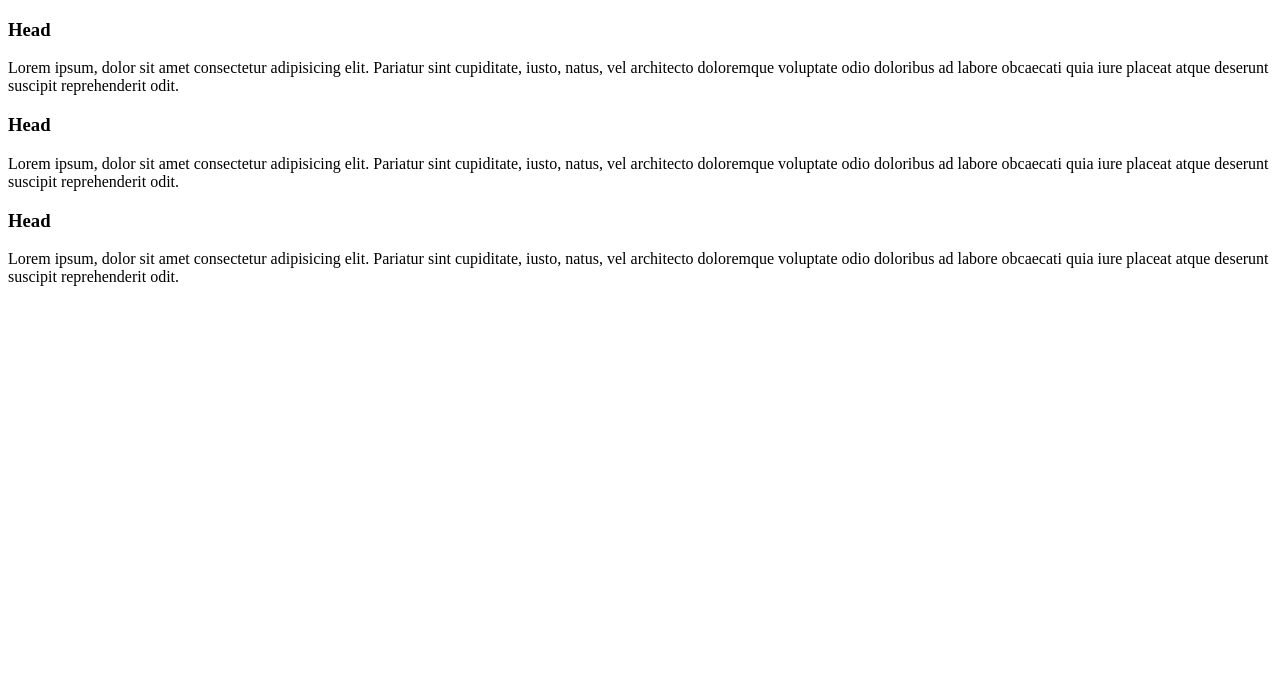
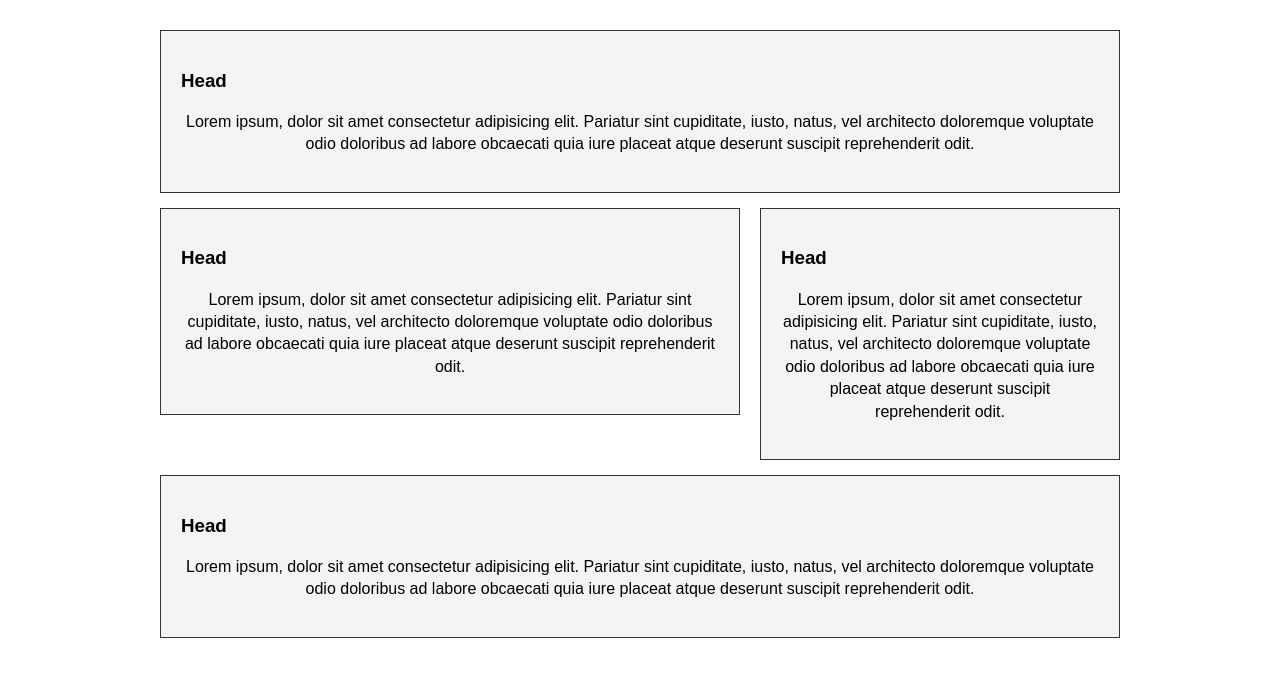
Before and after one commit to ozraditap/modern-html-ans-css, a plain HTML site: page CSS Sandbox/07_float_align.html in a window 1280 px wide. Drawn offline with Linux system fonts and the light colour scheme.

Commit message:
floating

```diff
--- a/CSS Sandbox/07_float_align.html
+++ b/CSS Sandbox/07_float_align.html
@@ -4,17 +4,52 @@
 <head>
     <title>Float & Align</title>
     <style>
+        * {
+            box-sizing: border-box;
+        }
         /* How to center your content
             1) Wrap your elements with a container element
             2) Add a width to the conatainer
             3) set containers margin to auto
         */
+        body {
+            font-family: Arial, Helvetica, sans-serif;
+            line-height: 1.4em;
+        }
 
-        .comtainer {
-            width: 960px;
+        .container {
+            /* max-width is mobile friendly proprety less than 960 colapses the text */
+            max-width: 960px;
             margin: 30px auto;
         }
+        .box {
+            background: #f4f4f4;
+            border: 1px solid #333;
+            padding: 20px;
+            margin-bottom: 15px;
+        }
 
+        /* -------- text-align - is used to only align text and not boxes!!! ----------- */
+
+        .box p {
+            text-align: center;
+            /* text-align: justify; */
+        }
+
+        /* float        * now days float is replaced by css flexbox and grid */
+        /* we need to provide width if we want to float something */
+        /* boxes under float boxes needs to be cleared in order to not be behind the floating boxes */
+        #box-2 {
+            float: left;
+            width: 580px;
+        }
+        #box-3 {
+            float: right;
+            width: 360px;
+        }
+        .clr {
+            clear: both;
+        }
     </style>
 </head>
 
@@ -44,6 +79,15 @@
             voluptate odio doloribus ad labore obcaecati quia iure placeat atque deserunt suscipit reprehenderit odit.
         </p>
     </div>
+    <!-- Box 4 needs to be cleared, see class .cr -->
+    <div id="box-4" class="box clr">
+        <h3>Head</h3>
+        <p>
+            Lorem ipsum, dolor sit amet consectetur adipisicing elit. Pariatur sint cupiditate, iusto, natus, vel
+            architecto doloremque
+            voluptate odio doloribus ad labore obcaecati quia iure placeat atque deserunt suscipit reprehenderit odit.
+        </p>
+    </div>
 </div>
 </body>
 
```
Also changed, not shown: CSS Sandbox/08_links_buttons_styling.html (added, +10 -0 lines).
